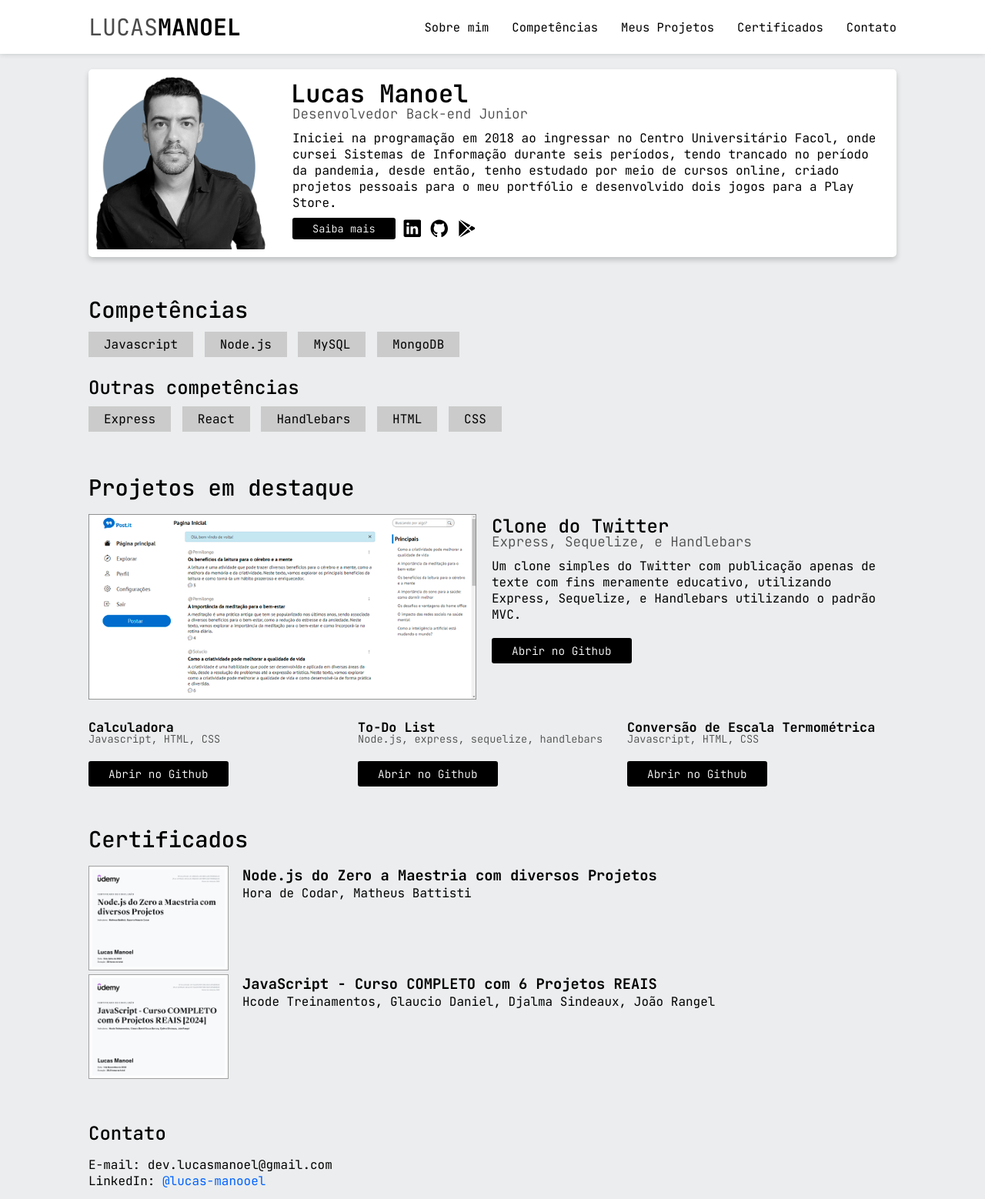
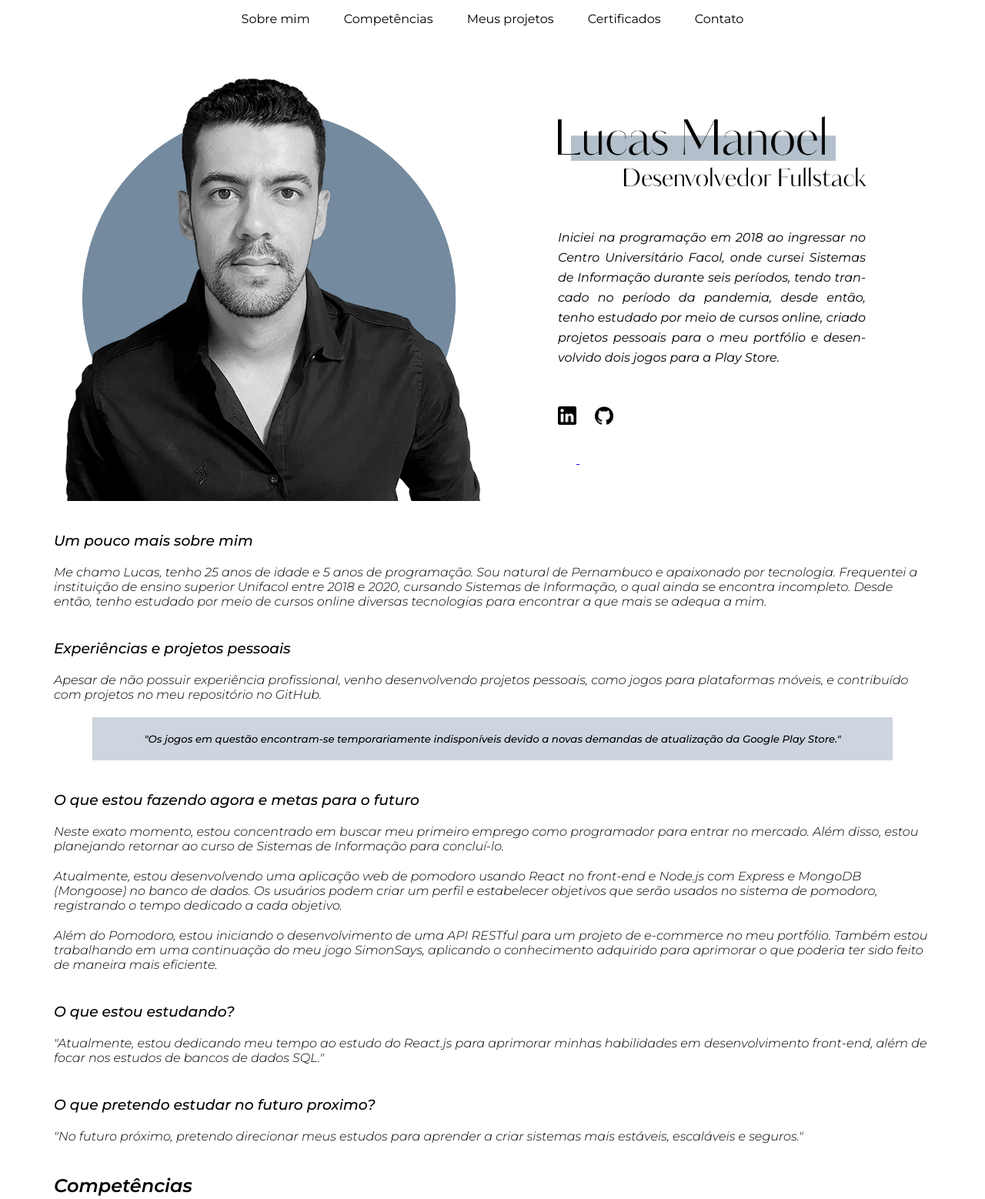
Before and after one commit to LucasMMSilva/lucasmanoel, a plain HTML site: page index.html in a window 1280 px wide. Shown: the top 1558 px of the page at 77% size. Drawn offline with nearby package versions, Linux system fonts and the light colour scheme.

Commit message:
Novo layout na tela principal

```diff
--- a/index.html
+++ b/index.html
@@ -3,128 +3,119 @@
 <head>
     <meta charset="UTF-8">
     <meta name="viewport" content="width=device-width, initial-scale=1.0">
-    <title>Portfólio - Lucas Manoel</title>
-    <link rel="stylesheet" href="style.css">
-    <script type="module" src="https://unpkg.com/ionicons@7.1.0/dist/ionicons/ionicons.esm.js"></script>
-    <script nomodule src="https://unpkg.com/ionicons@7.1.0/dist/ionicons/ionicons.js"></script>
+    <title>Lucas Manoel</title>
+    <link rel="stylesheet" href="styles.css">
 </head>
 <body>
-    <nav class="navbar">
-        <div class="navbarcontent">
-            <p class="logo"><span>LUCAS</span>MANOEL</p>
-            <ul class="navlink">
-                <li><a href="#abaut">Sobre mim</a></li>
-                <li><a href="#skills">Competências</a></li>
-                <li><a href="#projects">Meus Projetos</a></li>
-                <li><a href="#certificates">Certificados</a></li>
-                <li><a href="#contact">Contato</a></li>
+    <nav>
+        <ul>
+            <li><a href="">Sobre mim</a></li>
+            <li><a href="">Competências</a></li>
+            <li><a href="">Meus projetos</a></li>
+            <li><a href="">Certificados</a></li>
+            <li><a href="">Contato</a></li>
         </ul>
-        </div>
     </nav>
         <div class="container">
-        <div id="abaut" class="jumbotron">
-            <img src="./assets/perfil1.png" alt="Lucas Manoel Image">
-            <div class="divjumbotron">
-                <h1>Lucas Manoel</h1>
-                <p class="subtitle">Desenvolvedor Back-end Junior</p>
+
+                <div class="destaque">
+                    <div class="image">
+                        <img src="./assets/perfil1.png" alt="">
+                    </div>
+                    <div class="discricao">
+                        <div>
+                            <img src="./assets/name.png" alt="">
                             <p>
                                 Iniciei na programação em 2018 ao ingressar no Centro Universitário Facol, onde cursei Sistemas de Informação durante seis períodos, tendo trancado no período da pandemia, desde então, tenho estudado por meio de cursos online, criado projetos pessoais para o meu portfólio e desenvolvido dois jogos para a Play Store.
                             </p>
-                <ul class="linkincons">
-                    <li><a class="btnjbt" href="./abaut.html">Saiba mais</a></li>
-                    <li><a href="https://www.linkedin.com/in/lucas-manooel/"><ion-icon name="logo-linkedin"></ion-icon></a></li>
-                    <li><a href="https://github.com/LucasMMSilva"><ion-icon name="logo-github"></ion-icon></a></li>
-                    <li><a href="https://play.google.com/store/apps/details?id=com.MuyrakGames.SimonSays&hl=pt_PT&gl=US"><ion-icon name="logo-google-playstore"></ion-icon></a></li>
+                            <ul>
+                                <li>
+                                    <a href="https://www.linkedin.com/in/lucas-manooel/" target="_blank">
+                                        <img src="./assets/linkedin.png" alt="">
+                                    </a>
+                                </li>
+                                <li>
+                                    <a href="https://github.com/LucasMMSilva" target="_blank">
+                                        <img src="./assets/github.png" alt="">
+                                    </a>
+                                </li>
                             </ul>
                         </div>
                     </div>
-        <div id="skills" class="skillscontainer">
-            <h1 class="mgbottom">Competências</h1>
+                </div>
+
+            <div class="about">
+                <h3>Um pouco mais sobre mim</h3>
+                <p>Me chamo Lucas, tenho 25 anos de idade e 5 anos de programação. Sou natural de Pernambuco e apaixonado por tecnologia. Frequentei a instituição de ensino superior Unifacol entre 2018 e 2020, cursando Sistemas de Informação, o qual ainda se encontra incompleto. Desde então, tenho estudado por meio de cursos online diversas tecnologias para encontrar a que mais se adequa a mim.</p>
+                <h3>Experiências e projetos pessoais</h3>
+                <p>Apesar de não possuir experiência profissional, venho desenvolvendo projetos pessoais, como jogos para plataformas móveis, e contribuído com projetos no meu repositório no GitHub.</p>
+                <h5>"Os jogos em questão encontram-se temporariamente indisponíveis devido a novas demandas de atualização da Google Play Store."</h5>
+                <h3>O que estou fazendo agora e metas para o futuro</h3>
+                <p>Neste exato momento, estou concentrado em buscar meu primeiro emprego como programador para entrar no mercado. Além disso, estou planejando retornar ao curso de Sistemas de Informação para concluí-lo.</p>
+                <p>Atualmente, estou desenvolvendo uma aplicação web de pomodoro usando React no front-end e Node.js com Express e MongoDB (Mongoose) no banco de dados. Os usuários podem criar um perfil e estabelecer objetivos que serão usados no sistema de pomodoro, registrando o tempo dedicado a cada objetivo.
+                </p>
+                <p>Além do Pomodoro, estou iniciando o desenvolvimento de uma API RESTful para um projeto de e-commerce no meu portfólio. Também estou trabalhando em uma continuação do meu jogo SimonSays, aplicando o conhecimento adquirido para aprimorar o que poderia ter sido feito de maneira mais eficiente.
+                </p>
+                <h3>O que estou estudando?</h3>
+                <p>"Atualmente, estou dedicando meu tempo ao estudo do React.js para aprimorar minhas habilidades em desenvolvimento front-end, além de focar nos estudos de bancos de dados SQL."
+                </p>
+                <h3>O que pretendo estudar no futuro proximo?</h3>
+                <p>"No futuro próximo, pretendo direcionar meus estudos para aprender a criar sistemas mais estáveis, escaláveis e seguros."
+                </p>
+            </div>
+            <div class="competencias">
+                <h2>Competências</h2>
                 <ul>
-                <li>Javascript</li>
-                <li>Node.js</li>
-                <li>MySQL</li>
-                <li>MongoDB</li>
+                    <li class="node">Node.js</li>
+                    <li class="express">Express</li>
+                    <li class="mysql">MySQL</li>
+                    <li class="mongodb">MongoDB</li>
                 </ul>
-            <h2 class="mgbottom">Outras competências</h2>
                 <ul>
-                <li>Express</li>
-                <li>React</li>
-                <li>Handlebars</li>
-                <li>HTML</li>
-                <li>CSS</li>
+                    <li class="javascript">Javascript</li>
+                    <li class="react">React</li>
+                    <li class="html">HTML</li>
+                    <li class="css">CSS</li>
+                    <li class="handlebars">Handlebars</li>
                 </ul>
             </div>
-        <div id="projects" class="projects">
-            <h1 class="mgbottom">Projetos em destaque</h1>
-            <div class="principalproject">
-                <img src="./assets/post-home.png" alt="twitterclone">
+            <div class="projetos">
+                <h2>Meus projetos</h2>
+                <div class="cards">
+                    <div class="card">
+                        <img class="img" src="./assets/postit.png" alt="">
                         <div>
-                    <h2>Clone do Twitter</h2>
-                    <p class="subtitle">Express, Sequelize, e Handlebars</p>
-                    <p>Um clone simples do Twitter com publicação apenas de texte com fins meramente educativo, utilizando Express, Sequelize, e Handlebars utilizando o padrão MVC.</p>
-                    <a class="btn" href="https://github.com/LucasMMSilva/post.it-twitter-simple-clone">Abrir no Github</a>
+                            <h3>Post.it - Twitter clone</h3>
+                            <p>
+                                Um clone simples do Twitter com publicação apenas de texte com fins meramente educativo, utilizando Express, Sequelize, e Handlebars utilizando o padrão MVC
+                            </p>
+                            <a href="https://github.com/LucasMMSilva/post.it-twitter-simple-clone"><img src="./assets/github.png" alt="">Abrir no github</a>
                         </div>
                     </div>
-            <div class="outerproject">
+                    <div></div>
+                    <div class="card">
+                        <img class="img" src="./assets/pomodoro.png" alt="">
                         <div>
-                    <h3>Calculadora</h3>
-                    <p>Javascript, HTML, CSS</p>
-                </div>
-                <div>
-                    <h3>To-Do List</h3>
-                    <p>Node.js, express, sequelize, handlebars</p>
-                </div>
-                <div>
-                    <h3>Conversão de Escala Termométrica</h3>
-                    <p>Javascript, HTML, CSS</p>
-                </div>
-                <div>
-                    <a class="btn" href="https://github.com/LucasMMSilva/Calculadora-JS">Abrir no Github</a>
-                </div>
-                <div>
-                    <a class="btn" href="https://github.com/LucasMMSilva/todo-list">Abrir no Github</a>
-                </div>
-                <div>
-                    <a class="btn" href="https://github.com/LucasMMSilva/Conversor-de-escalas-termometricas">Abrir no Github</a>
+                            <h3>Pomodoro</h3>
+                            <p>
+                                Um sistema de pomodoro em React, Express e Mongoose, RESTfull, conta com um sistema de registro de usuário e uma lista de 'tarefas' e salava o tempo dedicado a cada 'tarefa'.
+                            </p>
+                            <a href="https://github.com/LucasMMSilva/react-pomodoro"><img src="./assets/github.png" alt="">Abrir no github</a>
                         </div>
                     </div>
                 </div>
-        <div id="certificates" class="certification">
-            <h1 class="mgbottom">Certificados</h1>
-            <div class="gridcertification">
-                <a href="https://www.udemy.com/certificate/UC-e632a4a5-ce36-4996-ae00-70b390a2cce6/" target="_blank">
-                    <img src="./assets/UC-e632a4a5-ce36-4996-ae00-70b390a2cce6.jpg" alt="Certificado Nodejs">
-                </a>
-                <div>
-                    <a href="https://www.udemy.com/certificate/UC-e632a4a5-ce36-4996-ae00-70b390a2cce6/" target="_blank">
-                        <h3>Node.js do Zero a Maestria com diversos Projetos</h3>
-                    </a>
-                    <a href="https://www.udemy.com/certificate/UC-e632a4a5-ce36-4996-ae00-70b390a2cce6/" target="_blank">
-                        <p>Hora de Codar, Matheus Battisti</p>
-                    </a>
+
             </div>
+            <div class="contato">
+                <h2>Contato</h2>
+                <p>E-mail: <span>dev.lucasmanoel@gmail.com</span></p>
             </div>
-            <div class="gridcertification">
-                <a href="https://www.udemy.com/certificate/UC-7eeec01b-592f-408e-9bc9-a87ba6bf6e93/" target="_blank">
-                    <img src="./assets/UC-7eeec01b-592f-408e-9bc9-a87ba6bf6e93.jpg" alt="Certificado Nodejs">
-                </a>
-                <div>
-                    <a href="https://www.udemy.com/certificate/UC-7eeec01b-592f-408e-9bc9-a87ba6bf6e93/" target="_blank">
-                        <h3>JavaScript - Curso COMPLETO com 6 Projetos REAIS</h3>
-                    </a>
-                    <a href="https://www.udemy.com/certificate/UC-7eeec01b-592f-408e-9bc9-a87ba6bf6e93/" target="_blank">
-                        <p>Hcode Treinamentos, Glaucio Daniel, Djalma Sindeaux, João Rangel</p>
-                    </a>
+
         </div>
-            </div>
-        </div>
-        <div id="contact" class="contact">
-            <h2 class="mgbottom">Contato</h2>
-            <p>E-mail: dev.lucasmanoel@gmail.com</p>
-            <p>LinkedIn: <a href="https://www.linkedin.com/in/lucas-manooel/" target="_blank">@lucas-manooel</a></p>
-        </div>
-    </div>
-    <footer><p>Todos os direitos reservados</p></footer>
+    <footer>
+        <p>&copy; 2023 Lucas Manoel. Todos os direitos reservados.</p>
+    </footer>
+
+
 </body>
 </html>
--- a/style.css
+++ /dev/null
@@ -1,279 +0,0 @@
-@import url('https://fonts.googleapis.com/css2?family=JetBrains+Mono:wght@300;400;500;600;700&display=swap');
-*{
-    font-family: 'JetBrains Mono', monospace;
-    margin: 0;
-    padding: 0;
-
-    scroll-behavior: smooth;
-}
-body{
-    background-color: #EBEDEE;
-}
-nav.navbar{
-    background-color: #ffffff;
-    box-shadow: rgba(0, 0, 0, 0.186) 0 0 7px ;
-}
-div.navbarcontent{
-    margin: 0 auto;
-    max-width: 1050px;
-    display: flex;
-    justify-content: space-between;
-    align-items: center;
-    height: 70px;
-    padding: 0 10px;
-}
-p.logo{
-    display: inline;
-    font-size: 30px;
-    font-weight: bold;
-}
-p.logo span{
-    color: #4B4B4B;
-    font-weight: lighter;
-}
-
-div.container{
-    display: block;
-    margin: 0 auto;
-    max-width: 1050px;
-    padding: 0 10px;
-}
-ul.navlink{
-    display: inline-flex;
-    justify-content: right ;
-    align-content: center;
-}
-ul.navlink li{
-    display: inline;
-    align-self: center;
-    margin-left: 30px;
-}
-ul.navlink li a{
-    text-decoration: none;
-    color: black;
-    font-size: .97em;
-}
-div.jumbotron{
-    display: flex;
-    background-color: #ffffff;
-    margin-top: 20px;
-    padding: 10px;
-    border-radius: 5px;
-    box-shadow: rgba(0, 0, 0, 0.186) 0 4px 7px;
-}
-div.jumbotron img{
-    display: inline;
-    width: 220px;
-    border-radius: 3px;
-    margin-right: 35px;
-    object-fit: cover;
-    object-position: center;
-}
-div.divjumbotron{
-    display: inline;
-}
-div.divjumbotron h1{
-    font-size: 2em;
-    font-weight: 600;
-    margin-left: -2px;
-}
-p.subtitle{
-    font-size:1.1em;
-    font-weight: 200;
-    margin-top: -7px;
-    margin-bottom: 10px;
-    color: #4B4B4B;
-}
-h1{
-    font-size: 1.8em;
-    font-weight: 500;
-}
-h2{
-    font-size: 1.5em;
-    font-weight: 500;
-}
-div.skillscontainer{
-    margin-top: 50px;
-}
-div.skillscontainer ul{
-    margin: 10px 0;
-    margin-bottom: 30px;
-}
-div.skillscontainer ul li{
-    display: inline;
-    margin-right: 5px;
-    padding: 6px 20px;
-    background-color: #CBCBCB;
-}
-ul.linkincons{
-margin-top: 8px;
-align-items: center;
-}
-ul.linkincons li{
-    display: inline;
-    margin: 0;
-}
-ul.linkincons a{
-    margin: 0;
-}
-ion-icon{
-    color: black;
-    border-radius: 2px;
-    font-size: 1.6em;
-    padding: 2px 0;
-    margin-bottom: -10px;
-}
-div.projects{
-    margin-top: 60px;
-}
-div.principalproject{
-    display: grid;
-    grid-template-columns: 48% 1fr;
-}
-div.principalproject img{
-    width: 100%;
-}
-div.principalproject div{
-    margin-left: 20px;
-}
-
-a.btn{
-    background-color: black;
-    color: white;
-    text-decoration: none;
-    padding: 7px 26px;
-    border-radius: 3px;
-    margin-top: 20px;
-    display: inline-block;
-    font-size: .9em;
-    font-weight: 200;
-}
-a.btnjbt{
-    background-color: black;
-    color: white;
-    text-decoration: none;
-    padding: 5px 26px;
-    border-radius: 3px;
-    display: inline-block;
-    font-size: .85em;
-    font-weight: 200;
-    margin-top: 0;
-    margin-left: 10px;
-}
-
-div.outerproject{
-    margin-top: 25px;
-    display: grid;
-    grid-template-columns: 1fr 1fr 1fr;
-}
-div.outerproject h3{
-    font-size: 1.05em;
-}
-div.outerproject p{
-    font-size:.85em;
-    font-weight: 200;
-    margin-top: -5px;
-    margin-bottom: 0px;
-    color: #4B4B4B;
-}
-div.certification{
-    margin-top: 50px;
-}
-div.gridcertification{
-    display: grid;
-    grid-template-columns: 180px 1fr;
-}
-div.gridcertification img{
-    width: 100%;
-    border: #a0a0a0 1px solid;
-}
-div.gridcertification div{
-    margin-left: 20px;
-}
-div.gridcertification a{
-    text-decoration: none;
-    color: black;
-}
-.mgbottom{
-margin-bottom: 15px;
-}
-div.contact{
-    margin-top: 50px;
-    margin-bottom: 50px;
-}
-div.contact p a{
-    text-decoration: none;
-    color: rgb(0, 98, 255);
-}
-footer{
-    background-color: #CBCBCB;
-    color: black;
-}
-footer p{
-    text-align: center;
-    line-height: 60px;
-    font-weight: 200;
-    font-size: .9em;
-}
-h1.abautheader{
-    margin-top: 50px;
-    margin-bottom: 30px;
-}
-div.abautdescriptiondiv{
-    margin: 60px 0 15px 0;
-}
-div.abautdescriptiondiv h2{
-    margin-bottom: 10px;
-}
-p.errata{
-    padding: 12px 30px;
-    background-color: #CBCBCB;
-    color: #4B4B4B;
-    font-size: 0.85em;
-    font-weight: 200;
-    margin: 10px 20px;
-    border: double 4px #EBEDEE;
-}
-div.gamecard{
-    display: inline-flex;
-    background-color: white;
-    padding: 5px;
-    box-shadow: rgba(0, 0, 0, 0.272) 0 2px 5px;
-}
-div.gamecard img{
-    width: 40px;
-    height: 40px;
-    display: inline;
-    border-radius: 2px;
-}
-div.gamecard a{
-    display: inline-block;
-    align-self: center;
-    margin-top: 0;
-    margin: 0 10px;
-    text-decoration: none;
-    color: black;
-    font-weight: 500;
-
-}
-
-div.abautdescriptiondiv h3{
-    margin: 30px 0 10px 0;
-}
-div.abautdescriptiondiv ul{
-    margin-left: 20px;
-}
-div.abautdescriptiondiv ul li a{
-    text-decoration: none;
-    color: black;
-}
-
-div.abautdescriptiondiv p{
-    margin-bottom: 10px;
-}
-p.pfac{
-    margin-left: 20px;
-    padding: 5px 0;
-    padding-left: 10px;
-    border-left: solid 4px #a0a0a0;
-}
```
Also changed, not shown: abaut.html (deleted, +0 -74 lines), newPage.html (deleted, +0 -121 lines), styles.css (renamed from newStyle.css). Lines whose indentation alone changed are shown as unchanged.
